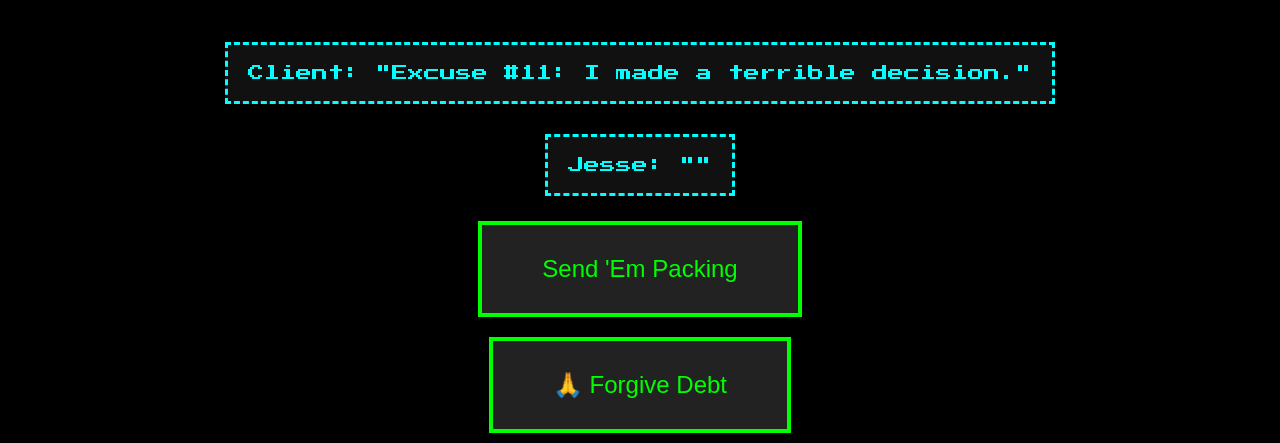
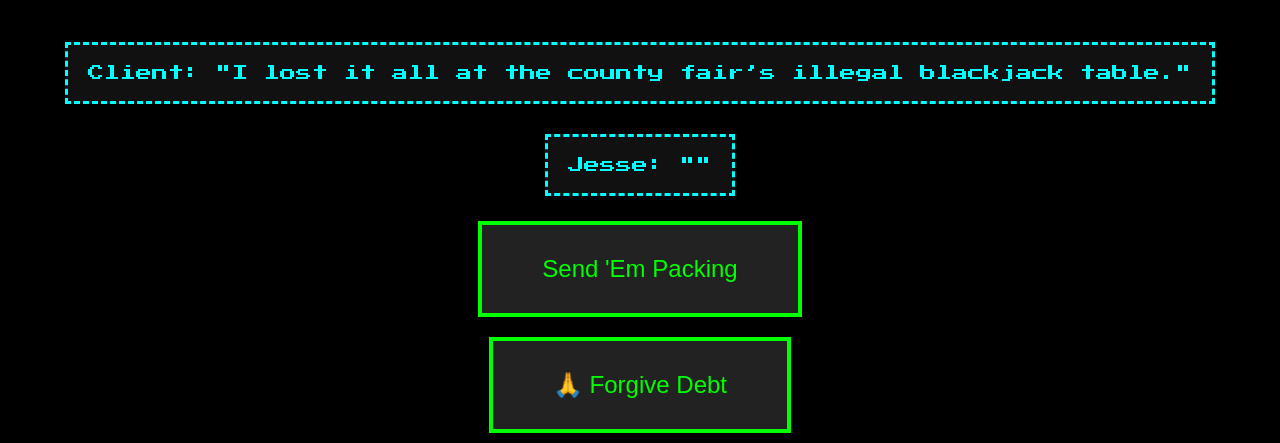
Before and after one commit to FarginBastage/Excuses-Excuses-Excuses, a plain HTML site: page index.html in a window 1280 px wide. Both pictures are taken after a click on the button "Send 'Em Packing". Shown: the part 570-1013 px from the top of the page. Drawn offline with Linux system fonts and the light colour scheme.

Commit message:
Update index.html

```diff
--- a/index.html
+++ b/index.html
@@ -126,6 +126,38 @@
     let trauma = 0;
 
     const jesseEl = document.getElementById("jesse");
+
+    const excuses = [
+      "I invested in a haunted timeshare.", "I paid a psychic to tell me not to pay you.", "I bought a cursed amulet on Etsy.",
+      "I traded your check for a rare pigeon.", "I gave the money to an ex who faked his death.", "I sponsored a pyramid scheme for dogs.",
+      "I used it to fund a bootleg wine tasting in my shed.", "I paid another Jesse.", "I hired a clown lawyer.",
+      "I lost it all at the county fair’s illegal blackjack table.", "I bought 50 candles shaped like ducks.",
+      "I gave it to a motivational speaker at Arby’s.", "I mailed it to a pen pal in prison.", "I funded a documentary about myself.",
+      "I thought it was Monopoly money.", "I bought art from a toddler.", "I started a cult and paid myself.",
+      "I gave it to a pyramid scheme for ferrets.", "I sponsored a possum racing league.",
+      "I spent it all on perfume that smells like ambition.", "I invested in invisible real estate.",
+      "I buried it for luck.", "I paid my therapist to help me stop paying you.", "I gave it to a psychic on Groupon.",
+      "I hired a private mime.", "I paid a guy to teach me telepathy.", "I enrolled in clown college.",
+      "I backed a startup that delivers tacos via drone hawks.", "I bought a boat but live in Kansas.",
+      "I traded it for beans. Not magic. Just beans.", "I burned it as a sacrifice to Mercury.",
+      "I blew it on fireworks for my dog’s birthday.", "I got it turned into a top hat.", "I joined a llama cooperative.",
+      "I needed it to impress a barista.", "I launched a podcast about air.", "I ran for office in a town I don’t live in.",
+      "I used it to buy back my dignity.", "I lost it during my juice cleanse.", "I bought antique spoons with bad energy.",
+      "I needed exact change for emotional closure.", "I tipped a magician with it.", "I gave it to my imaginary friend.",
+      "I paid an influencer to ghost me.", "I funded a rat sanctuary.", "I bartered it for soap at a renaissance fair.",
+      "I buried it in a time capsule marked 'never'."
+    ];
+
+    const jesseQuotes = [
+      "Ha!", "Welcome to the clown show.", "Baby gotta eat.", "Santos Walker strikes again.", "Just one more paycheck.",
+      "Stop breaking the law, asshole.", "Next time sell more drugs.", "I should have been a doctor.", "I need a real job.",
+      "This is why my children don’t respect me.", "Have you seen my convertible?", "This suit is tight.",
+      "I can’t afford a skinny paralegal.", "We huddle in one room and split our sandwiches because of bums like you.",
+      "I’m sorry you find my fees inconvenient.", "Who even are you?", "I’m assuming you’re guilty anyway.",
+      "Billy deserves better than this.", "Lal deserves better than this.", "Erin deserves better than this.",
+      "Carolina deserves better than this.", "Does Yaretzy still work here?", "...so, so hungry"
+    ];
+
     const traumaStories = [
       "I once wore wet socks for three days because I didn’t want to upset my grandma.",
       "My only birthday gift one year was a firm handshake.",
@@ -138,8 +170,6 @@
       "I got detention for hugging a tree.",
       "I cried once because the wind was too aggressive."
     ];
-
-    const excuses = [...Array(50)].map((_, i) => `Excuse #${i + 1}: I made a terrible decision.`);
 
     const highScoreEl = document.getElementById("highScore");
     let highScore = localStorage.getItem("excuseHighScore") || 0;
@@ -162,9 +192,9 @@
       const excuse = excuses[Math.floor(Math.random() * excuses.length)];
       document.getElementById("excuseBox").innerText = `Client: "${excuse}"`;
 
-      if (count % 10 === 0) {
-        const quote = `Jesse: \"Milestone #${count / 10}!\"`;
-        document.getElementById("quoteBox").innerText = quote;
+      if (count % 10 === 0 && (count / 10) - 1 < jesseQuotes.length) {
+        const quote = jesseQuotes[(count / 10) - 1];
+        document.getElementById("quoteBox").innerText = `Jesse: "${quote}"`;
         jesseEl.classList.add("animateJesse");
         setTimeout(() => jesseEl.classList.remove("animateJesse"), 500);
       }
```
